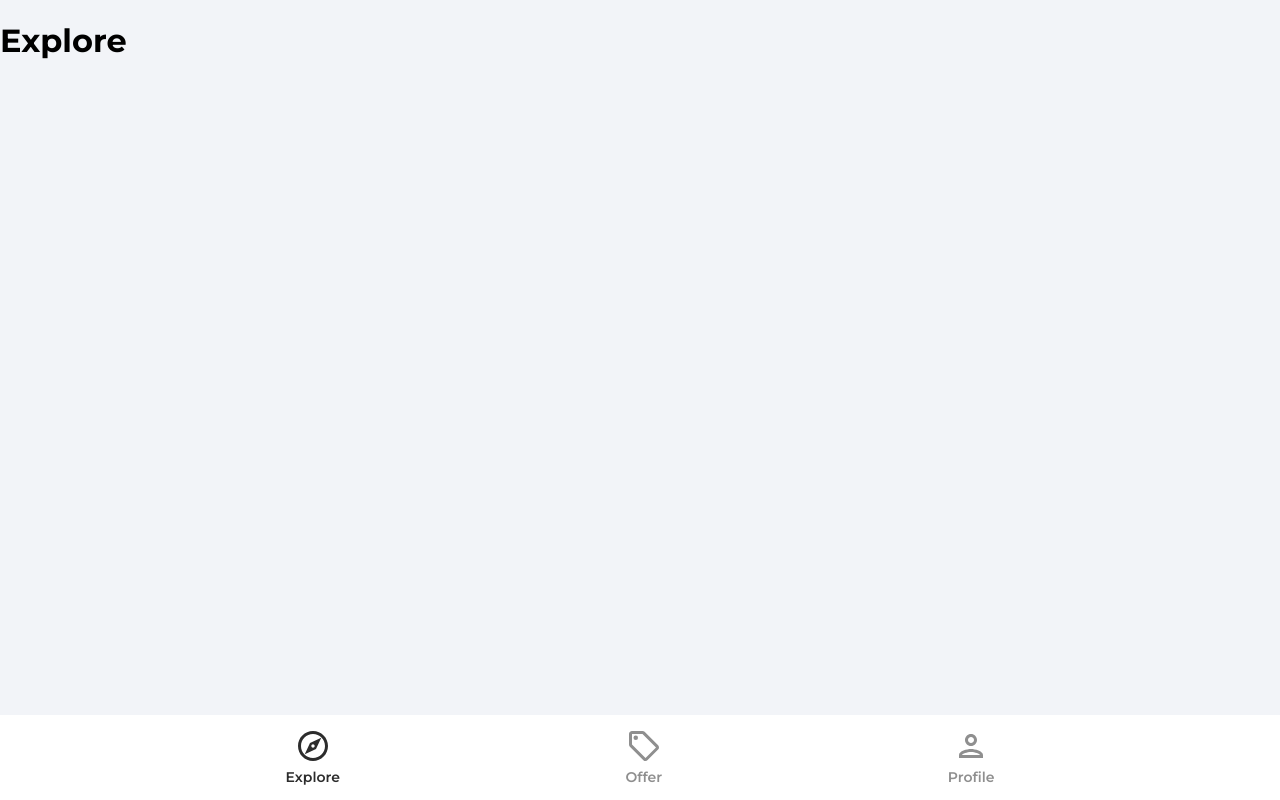
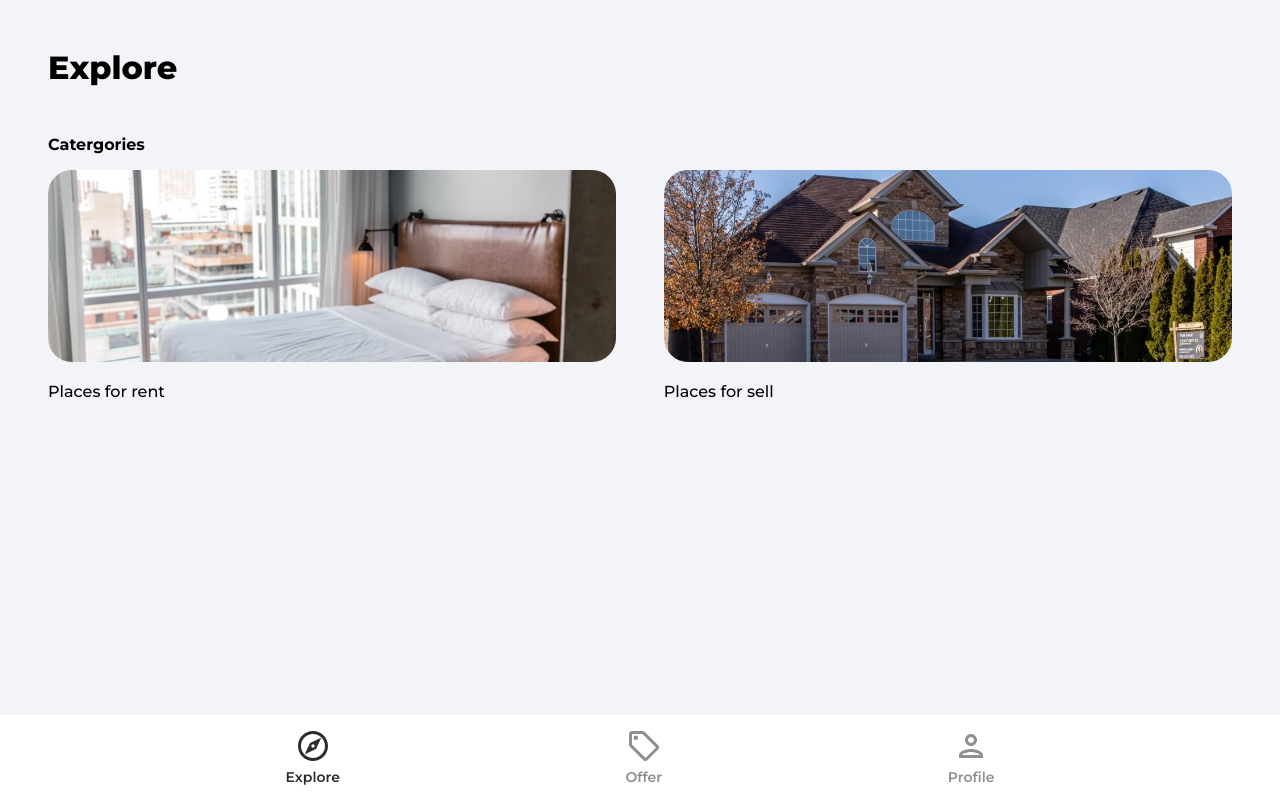
Before and after one commit to mikiasworash/house-mart, a React (Create React App) app: page / in a window 1280 px wide. Built offline with nearby package versions, Linux system fonts and the light colour scheme.

Commit message:
Explore Page

```diff
--- a/src/App.js
+++ b/src/App.js
@@ -8,6 +8,7 @@
 import Profile from "./pages/Profile";
 import SignIn from "./pages/SignIn";
 import SignUp from "./pages/SignUp";
+import Category from "./pages/Category";
 import ForgotPassword from "./pages/ForgotPassword";
 
 function App() {
@@ -17,6 +18,7 @@
         <Routes>
           <Route path="/" element={<Explore />} />
           <Route path="/offers" element={<Offers />} />
+          <Route path="/category/:categoryName" element={<Category />} />
           <Route path="/profile" element={<PrivateRoute />}>
             <Route path="/profile" element={<Profile />} />
           </Route>
--- /dev/null
+++ b/src/pages/Category.jsx
@@ -0,0 +1,7 @@
+import React from "react";
+
+function Category() {
+  return <div>Category</div>;
+}
+
+export default Category;
--- a/src/pages/Explore.jsx
+++ b/src/pages/Explore.jsx
@@ -1,10 +1,38 @@
-import React from "react";
+import { Link } from "react-router-dom";
+import rentCategoryImage from "../assets/jpg/rentCategoryImage.jpg";
+import sellCategoryImage from "../assets/jpg/sellCategoryImage.jpg";
 
 function Explore() {
   return (
-    <>
-      <h1>Explore</h1>
-    </>
+    <div className="explore">
+      <header>
+        <p className="pageHeader">Explore</p>
+      </header>
+
+      <main>
+        {/* {slider} */}
+
+        <p className="exploreCategoryHeading">Catergories</p>
+        <div className="exploreCategories">
+          <Link to="/category/rent">
+            <img
+              src={rentCategoryImage}
+              alt="rent"
+              className="exploreCategoryImg"
+            />
+            <p className="exploreCategoryName">Places for rent</p>
+          </Link>
+          <Link to="/category/sell">
+            <img
+              src={sellCategoryImage}
+              alt="sell"
+              className="exploreCategoryImg"
+            />
+            <p className="exploreCategoryName">Places for sell</p>
+          </Link>
+        </div>
+      </main>
+    </div>
   );
 }
 
```
